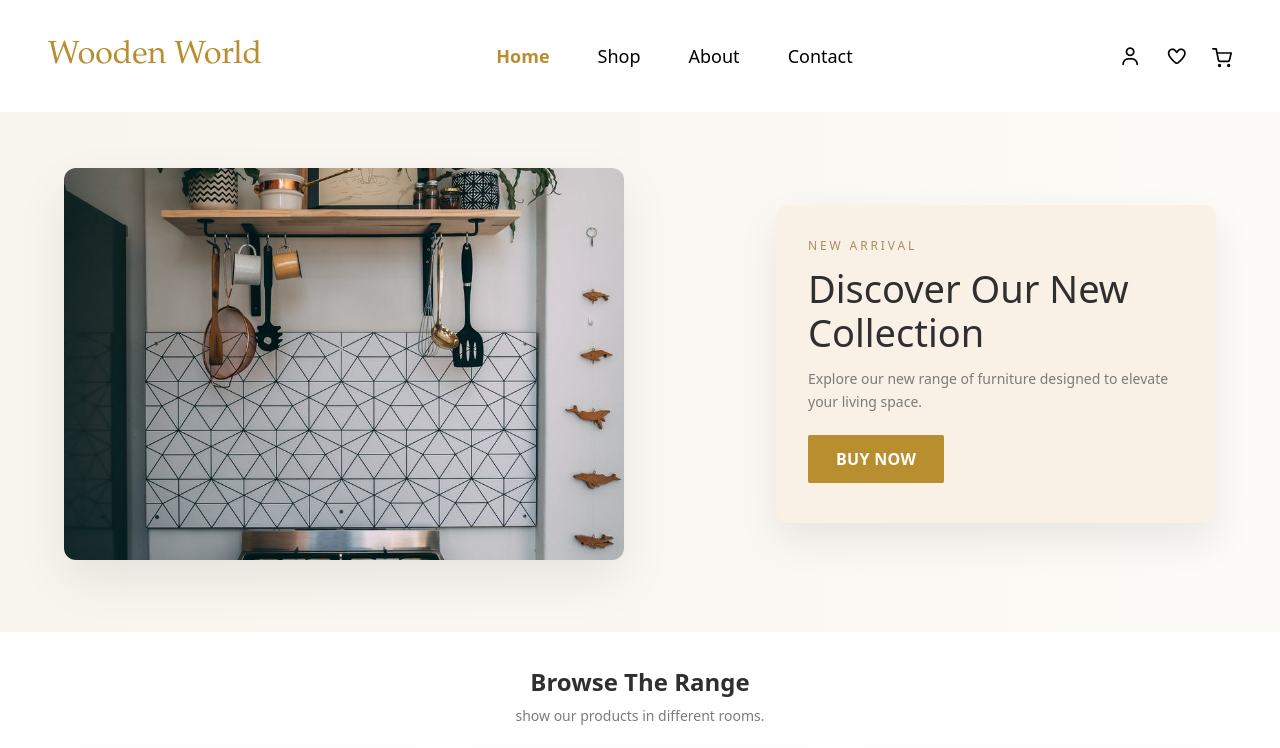
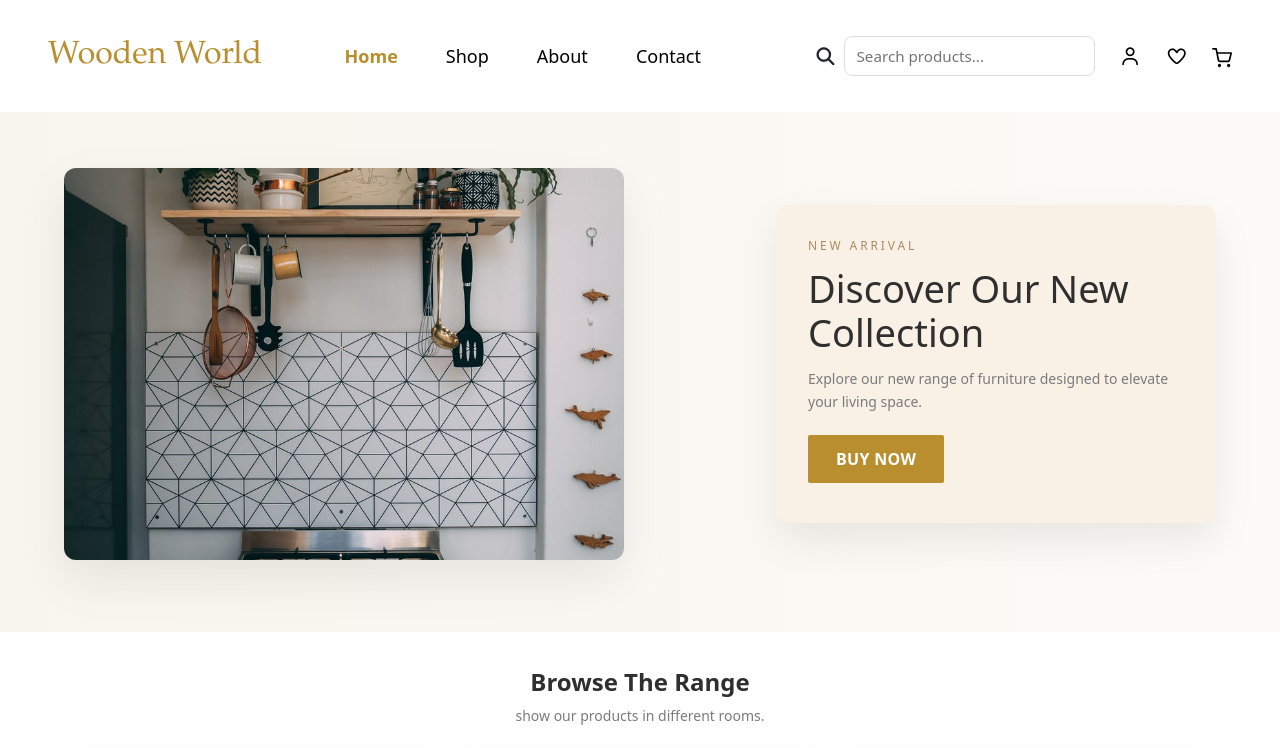
Before and after one commit to herrykargar/E-Commerce-Furniture-Selling, a React (Vite) app: page / in a window 1280 px wide. Shown: the top 748 px of the page. Built offline with nearby package versions, Linux system fonts and the light colour scheme.

Commit message:
fix navbar

```diff
--- a/src/client/components/Navbar.jsx
+++ b/src/client/components/Navbar.jsx
@@ -40,6 +40,10 @@ export default function Navbar() {
                         <NavLink to="/contact" onClick={closeMenu}>Contact</NavLink>
                     </div>
                     <div className='navicon d-flex gap-3 gap-sm-4 align-items-center flex-wrap'>
+                        <div className="d-none d-lg-block">
+                            <SearchInpute />
+                        </div>
+
                         <div className='position-relative'
                             onMouseEnter={() => setIsActive(true)}
                             onMouseLeave={() => setIsActive(false)}
@@ -53,10 +57,6 @@ export default function Navbar() {
                                 <DropDownUser isActive={isActive} />
                             </div>
                         </div>
-
-                        {/* <>
-                            <SearchInpute />
-                        </> */}
 
                         <NavLink to="/wishlist" onClick={closeMenu}>
                             <i role="button" id='heartIcon' className="fa-regular fa-heart"></i>
```
